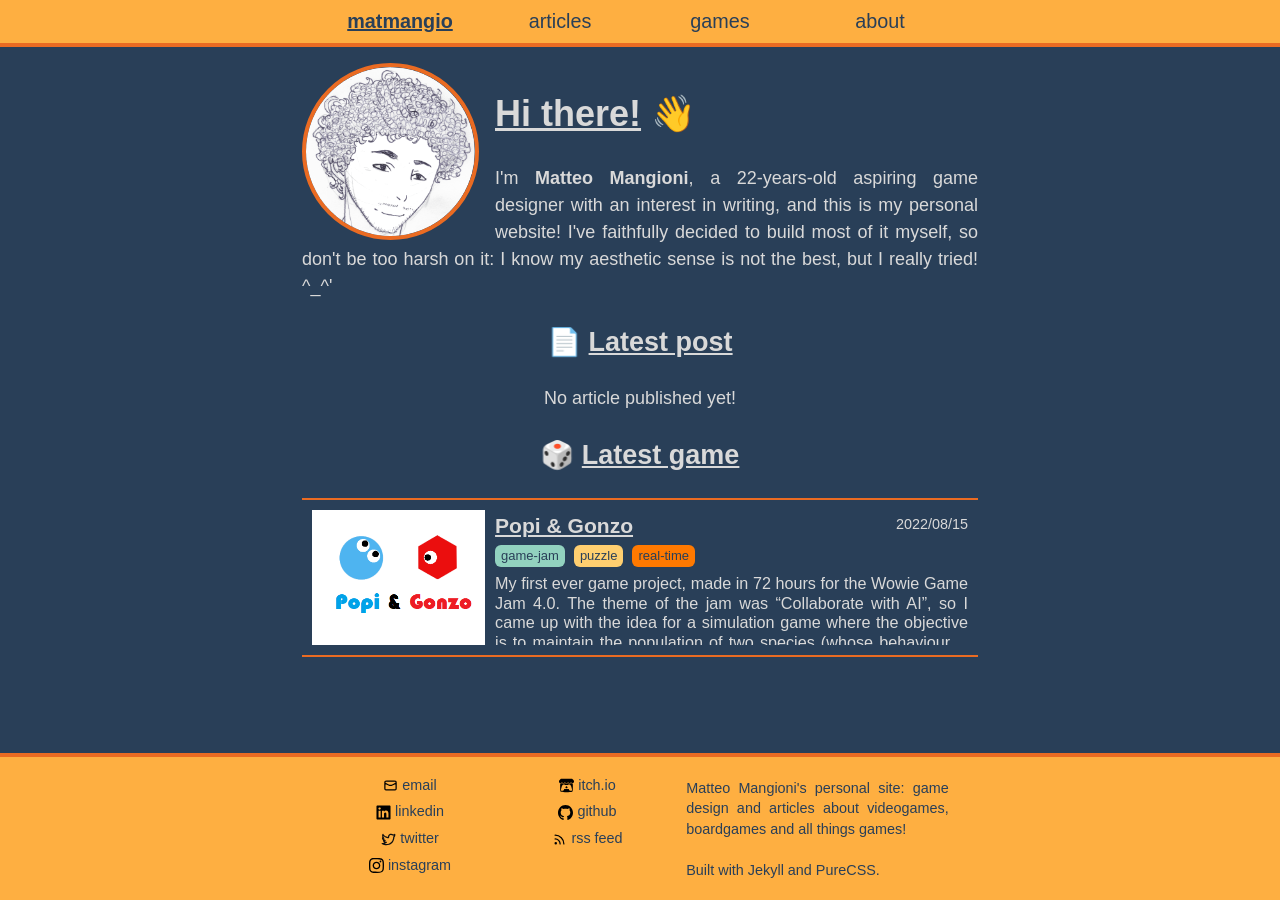
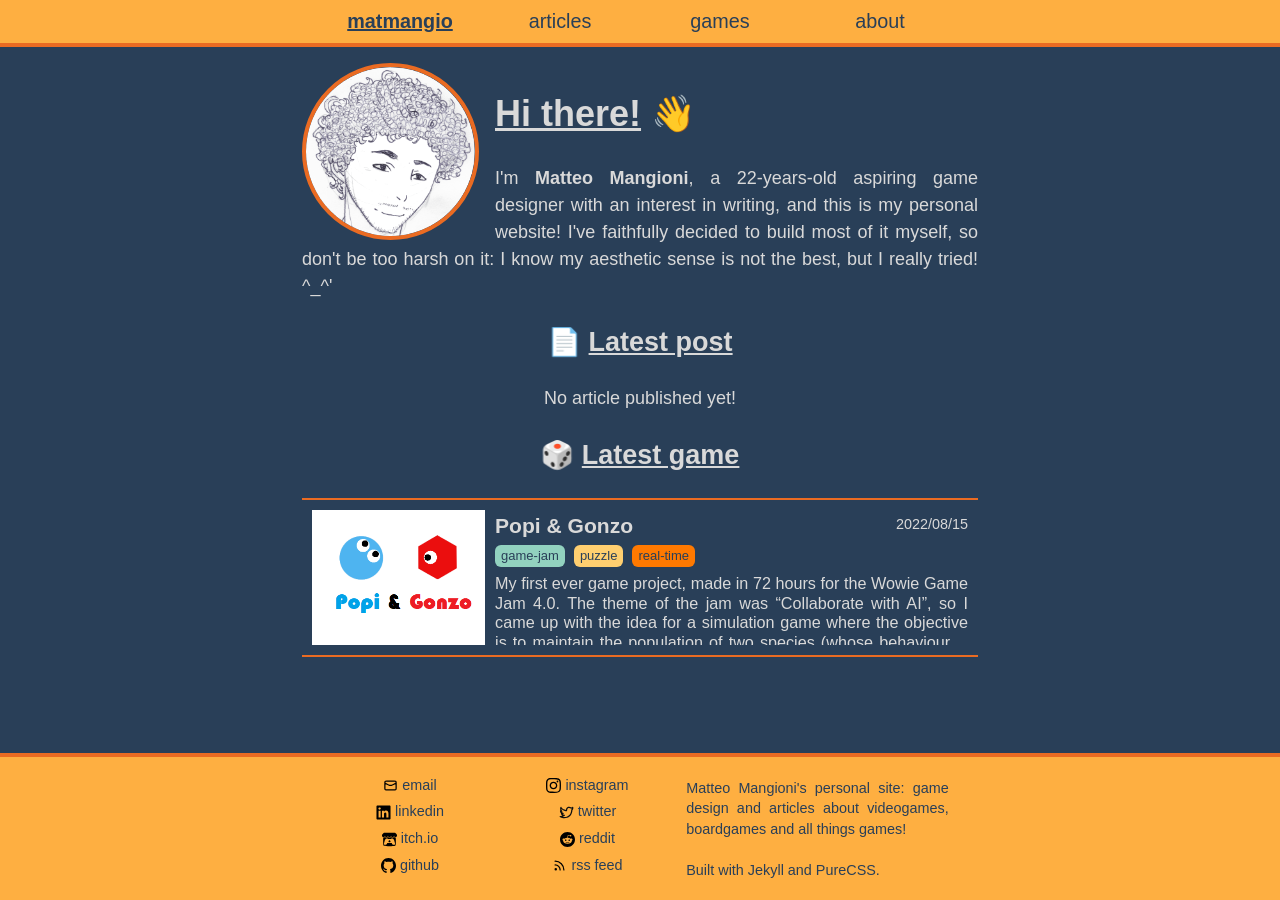
Before and after one commit to matmangio/matmangio.github.io, a Jekyll site: the page built from index.html, in a window 1280 px wide. Built offline with Jekyll 4.4.1, drawn with Linux system fonts in a browser that asks for light colours; nearby versions of some CDN libraries; emoji names are drawn with the system emoji font; some web fonts are replaced.

Commit message:
Add reddit social

```diff
--- a/_includes/card.html
+++ b/_includes/card.html
@@ -8,7 +8,7 @@
             {% endif %}
             <div class="card-content to-clamp">
                 <div class="space-between"> <!-- Title for big screens -->
-                    <h3 style="text-align: left;" class="hidden-sm"><u>{{ post.title }}</u></h3>
+                    <h3 style="text-align: left;" class="hidden-sm">{{ post.title }}</h3>
                     <p style="min-width: fit-content;" class="hidden-sm">
                         <small>
                             {{ post.date | date: "%Y/%m/%d" }}
--- a/_layouts/my_game.html
+++ b/_layouts/my_game.html
@@ -3,10 +3,10 @@ layout: my_post
 ---
 {{ content }}
 
-{% if page.embed-link != null %}
+{% if page.embed-link != null and page.game-link != null %}
     <div class="align-center">
-        <iframe frameborder="0" src="https://itch.io/embed/1663982?linkback=true&amp;bg_color=354d69&amp;fg_color=d9d9d9&amp;link_color=ea6b22&amp;border_color=ea6b22" width="100%" height="167">
-            <a href="{{ page.embed-link }}">{{ page.title }} by {{ site.data.socials["itch.io"].username }}</a>
+        <iframe frameborder="0" src="{{ page.embed-link }}" width="100%" height="167">
+            <a href="{{ page.game-link }}">{{ page.title }} by {{ site.data.socials["itch.io"].username }}</a>
         </iframe>
     </div>
 {% endif %}
```
Also changed, not shown: _data/socials.yaml (+15 -10 lines), _games/Popi-Gonzo.md (+4 -1 lines), assets/images/svg/reddit-logo.svg (added).
